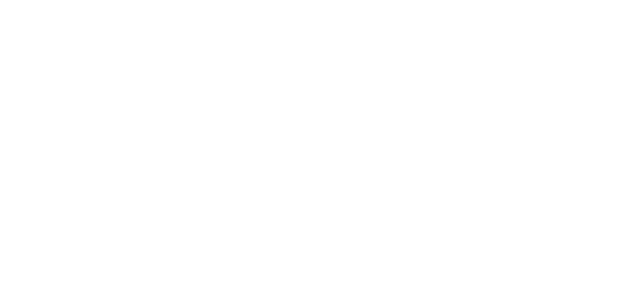
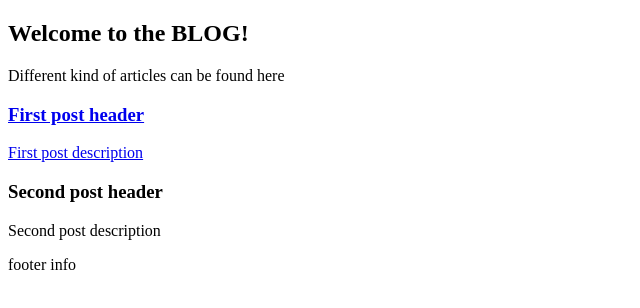
Before and after one commit to anamidev/mini-projects, a Next.js app: page / in a window 1280 px wide. Shown: the top 308 px of the page, without its empty margins (0-640 px from the left). Built offline with nearby package versions, Linux system fonts and the light colour scheme.

Commit message:
0.2.0 - Layout * Added layout for "Home" page * Added test "First post" page

```diff
--- a/package.json
+++ b/package.json
@@ -1,6 +1,6 @@
 {
   "name": "personal-blog",
-  "version": "0.1.0",
+  "version": "0.2.0",
   "private": true,
   "scripts": {
     "dev": "next dev",
--- a/pages/index.js
+++ b/pages/index.js
@@ -1,4 +1,5 @@
-import Head from 'next/head'
+import Head from 'next/head';
+import Link from "next/link";
 
 export default function Home() {
     return (
@@ -8,7 +9,32 @@
                 <link rel="icon" href="/parrot.png"/>
             </Head>
 
-            <main></main>
+            <main>
+                <header>
+                    <h2>Welcome to the BLOG!</h2>
+                    <p>Different kind of articles can be found here</p>
+                </header>
+
+                <section>
+                    <Link href="/posts/first-post">
+                        <a>
+                            <article>
+                                <h3>First post header</h3>
+                                <p>First post description</p>
+                            </article>
+                        </a>
+                    </Link>
+
+                    <article>
+                        <h3>Second post header</h3>
+                        <p>Second post description</p>
+                    </article>
+                </section>
+
+                <footer>
+                    footer info
+                </footer>
+            </main>
         </div>
     )
 }
```
Also changed, not shown: pages/posts/first-post.js (added, +7 -0 lines).
